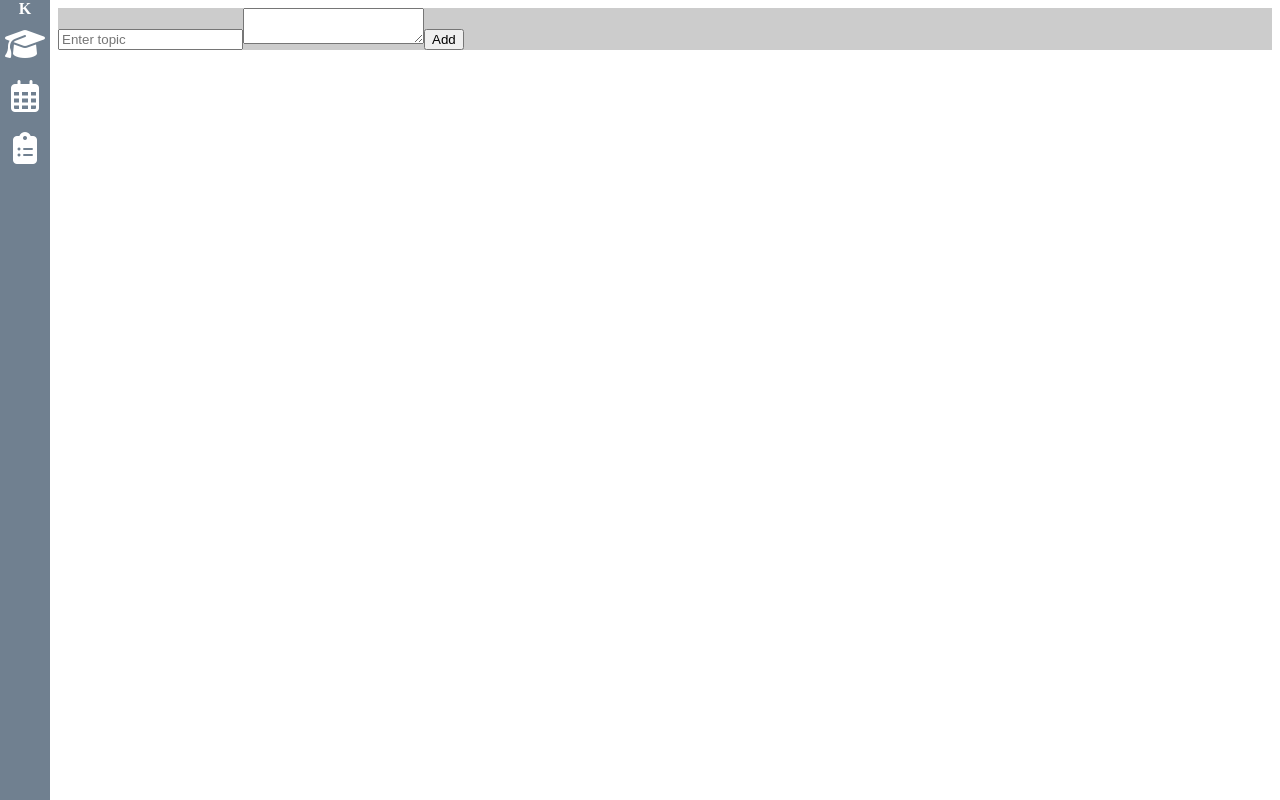
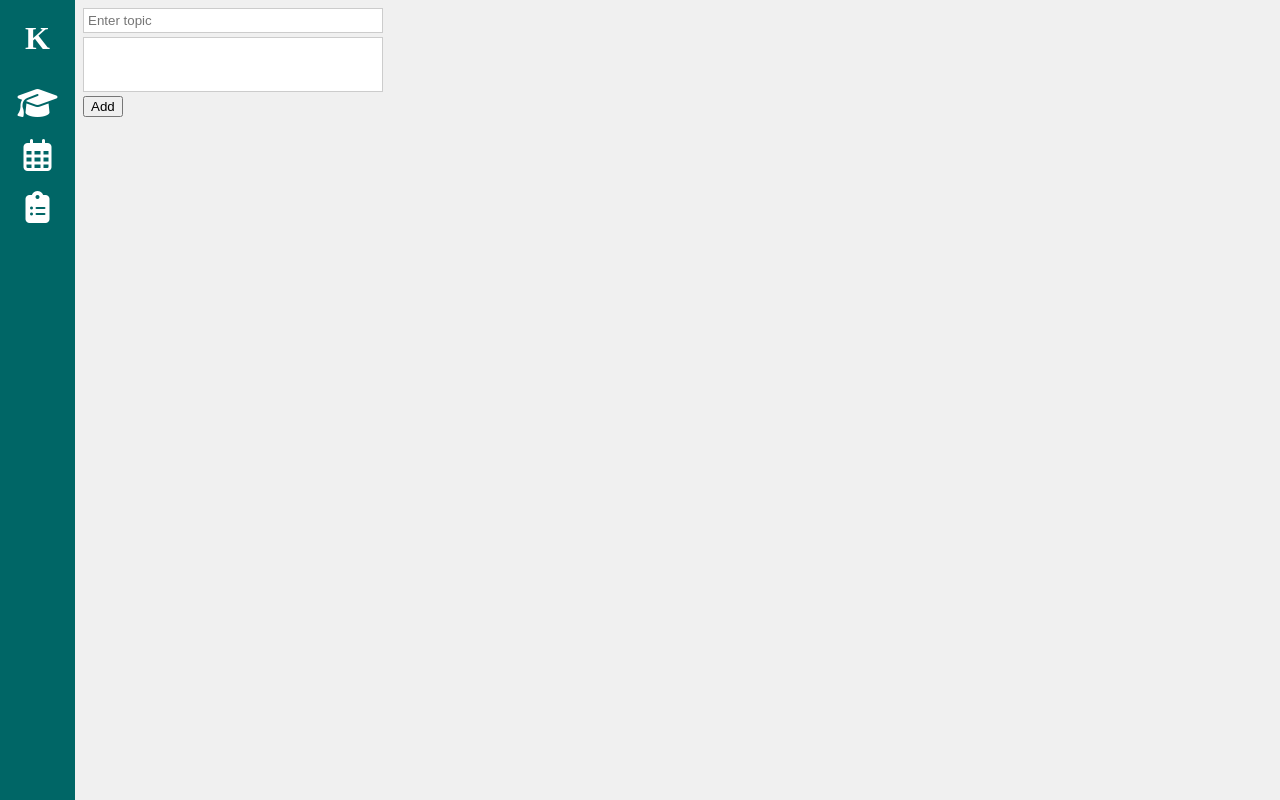
Before and after one commit to amoisio/kyytto, an Angular app in the folder client/: page /learning in a window 1280 px wide. Built offline with nearby package versions, Linux system fonts and the light colour scheme.

Commit message:
Changed app general styles and learning form styles

```diff
--- a/client/src/app/app.component.scss
+++ b/client/src/app/app.component.scss
@@ -1,4 +1,4 @@
-$sidebar-size: 50px;
+$sidebar-size: 75px;
 
 .sidebar {
     position: absolute;
@@ -6,7 +6,7 @@ $sidebar-size: 50px;
     left: 0;
     height: 100%;
     width: $sidebar-size;
-    background-color: slategrey;
+    background-color: #006666;
     color: white;
     font-weight: 600;
 }
@@ -18,8 +18,9 @@ $sidebar-size: 50px;
 .content {
     position: relative;
     margin-left: $sidebar-size;
+    padding:0px;
+    width: 300px;
     height: 100%;
-    background-color: #cccccc;
     color: white;
     font-weight: 600;
 }
--- a/client/src/app/app.module.ts
+++ b/client/src/app/app.module.ts
@@ -7,7 +7,7 @@ import { SideBarComponent } from './side-bar/side-bar.component';
 import { LearningComponent } from './learning/learning.component';
 import { HoursComponent } from './hours/hours.component';
 import { TodosComponent } from './todos/todos.component';
-import { FormsModule } from '@angular/forms';
+import { ReactiveFormsModule } from '@angular/forms';
 
 @NgModule({
   declarations: [
@@ -20,7 +20,7 @@ import { FormsModule } from '@angular/forms';
   imports: [
     BrowserModule,
     AppRoutingModule,
-    FormsModule
+    ReactiveFormsModule
   ],
   providers: [],
   bootstrap: [AppComponent]
--- a/client/src/app/learning/learning.component.html
+++ b/client/src/app/learning/learning.component.html
@@ -1,9 +1,23 @@
-<input id="topic-choice" type="text" list="topics" placeholder="Enter topic" [(ngModel)]="topic">
-<datalist id="topics">
-    <option *ngFor="let topic of topics" value="{{topic}}"></option>
-</datalist>
-<textarea [(ngModel)]="description"></textarea>
-<button (click)="add()">Add</button>
+<form [formGroup]="noteForm" (ngSubmit)="onSubmit()">
+    <input
+        id="topic-choice"
+        type="text"
+        list="topics"
+        placeholder="Enter topic"
+        formControlName="topic">
+
+    <datalist id="topics">
+        <option *ngFor="let topic of topics" value="{{topic}}"></option>
+    </datalist>
+
+    <textarea
+        id="description"
+        rows="3"
+        formControlName="description"></textarea>
+
+    <button class="submit-button" type="submit">Add</button>
+</form>
+
 <section *ngFor="let item of data">
     <h2>{{ item.topic }}</h2>
     <ul>
--- a/client/src/app/learning/learning.component.scss
+++ b/client/src/app/learning/learning.component.scss
@@ -0,0 +1,12 @@
+input, textarea {
+    display: block;
+    border: 1px solid #cccccc;
+    padding: 4px;
+    margin-bottom: 4px;
+    width: 100%;
+    box-sizing: border-box;
+}
+
+textarea {
+    resize: none;
+}
--- a/client/src/app/learning/learning.component.ts
+++ b/client/src/app/learning/learning.component.ts
@@ -1,4 +1,5 @@
 import { Component, OnInit } from '@angular/core';
+import { FormBuilder } from '@angular/forms';
 
 @Component({
   selector: 'app-learning',
@@ -7,39 +8,38 @@ import { Component, OnInit } from '@angular/core';
 })
 export class LearningComponent implements OnInit {
 
-  topic?: string = undefined;
-  description?: string = undefined;
   data: { topic: string, notes: string[]}[] = [];
 
-  constructor() { }
+  noteForm = this.formBuilder.group({
+    topic: undefined,
+    description: undefined
+  });
 
-  ngOnInit(): void {
+  constructor(private readonly formBuilder: FormBuilder)
+  { }
 
-  }
+  ngOnInit(): void { }
 
   get topics(): string[] {
     return this.data.map(item => item.topic);
   }
 
-  add(): void {
-    let key = this.topic;
-    let value = this.description;
-    console.log(key, value);
-    if (!key || !value)
+  onSubmit(): void {
+    let {topic, description} = this.noteForm.value;
+    this.add(topic, description);
+    this.noteForm.reset();
+  }
+
+  add(topic: string, description: string): void {
+    console.log(topic, description);
+    if (!topic || !description)
       return;
 
-    let vals = this.data.find(item => item.topic === key);
+    let vals = this.data.find(item => item.topic === topic);
     if (vals) {
-      vals.notes.push(value);
+      vals.notes.push(description);
     } else {
-      this.data.push({ topic: key, notes: [value]});
+      this.data.push({ topic: topic, notes: [description]});
     }
-
-    this.clearFields();
-  }
-
-  clearFields(): void {
-    this.topic = undefined;
-    this.description = undefined;
   }
 }
--- a/client/src/app/side-bar/side-bar.component.scss
+++ b/client/src/app/side-bar/side-bar.component.scss
@@ -1,6 +1,9 @@
 .logo {
     display: block;
     text-align: center;
+    font-size: xx-large;
+    padding-top: 20px;
+    padding-bottom: 20px;
 }
 
 .note-button {
--- a/client/src/styles.scss
+++ b/client/src/styles.scss
@@ -3,3 +3,7 @@
 //     padding: 0;
 //     margin: 0;
 // }
+
+body {
+    background-color: #f0f0f0;
+}
```
